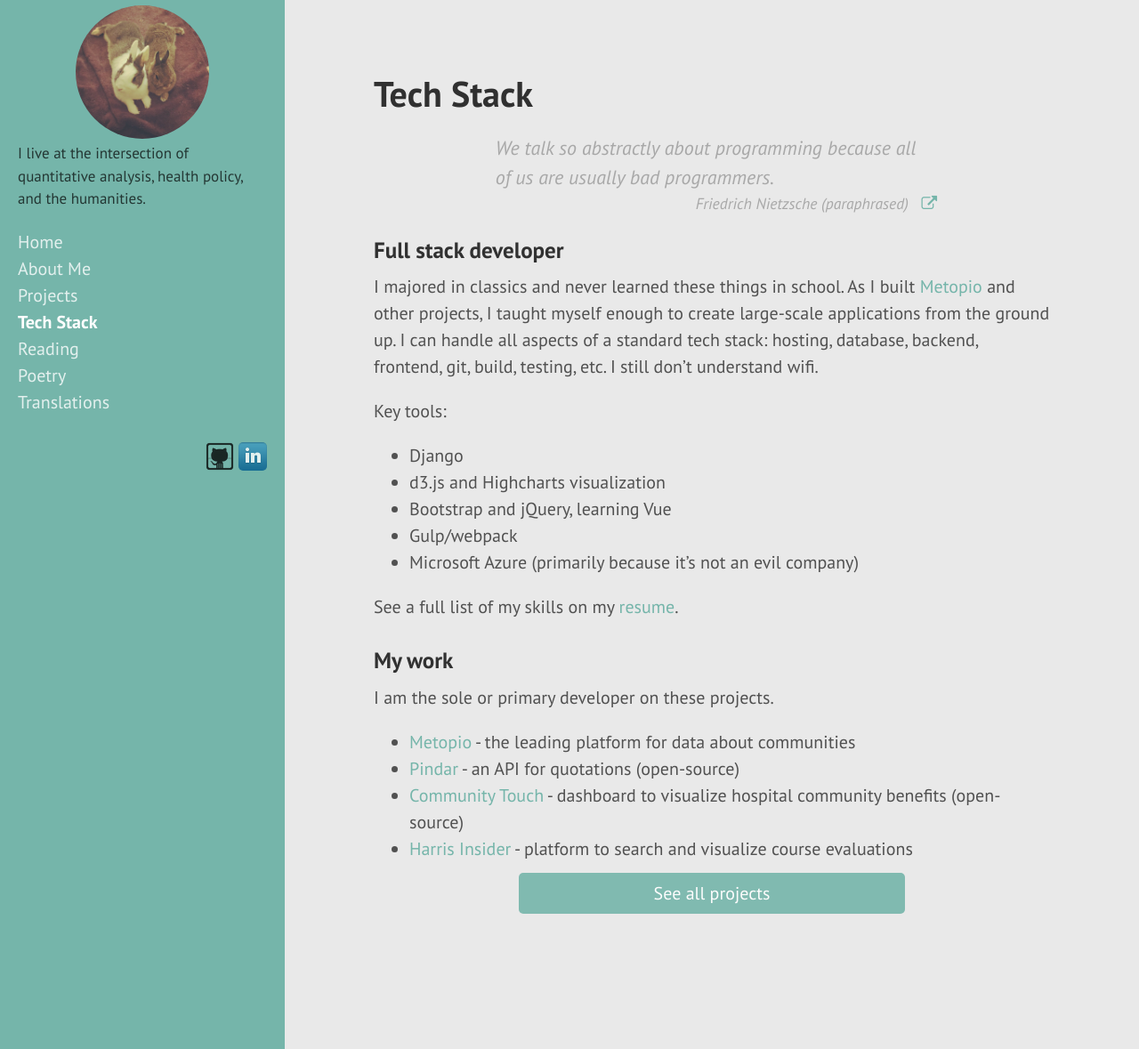
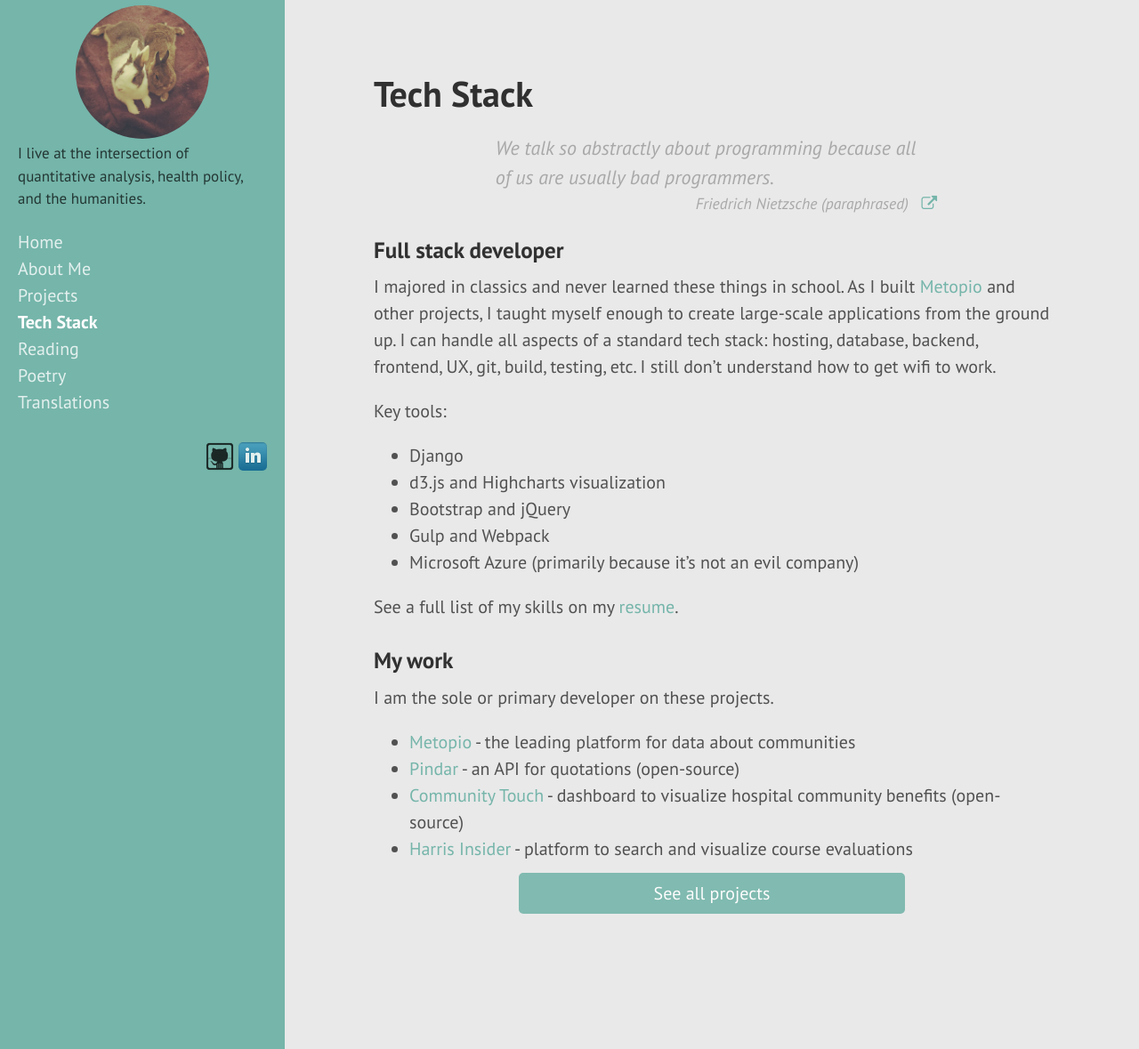
Before and after one commit to jcgiuffrida/jcgiuffrida.github.io, a Jekyll site: the page built from tools.html, in a window 1280 px wide and 1179 px high. Shown: the whole window at 89% size. Built offline with Jekyll 4.4.1, drawn with Linux system fonts in a browser that asks for light colours; nearby versions of some CDN libraries.

Commit message:
Update tools

```diff
--- a/tools.html
+++ b/tools.html
@@ -8,14 +8,14 @@ title: Tech Stack
 </div>
 
 <h3>Full stack developer</h3>
-<p>I majored in classics and never learned these things in school. As I built <a href="https://metop.io">Metopio</a> and other projects, I taught myself enough to create large-scale applications from the ground up. I can handle all aspects of a standard tech stack: hosting, database, backend, frontend, git, build, testing, etc. I still don&rsquo;t understand wifi.</p>
+<p>I majored in classics and never learned these things in school. As I built <a href="https://metop.io">Metopio</a> and other projects, I taught myself enough to create large-scale applications from the ground up. I can handle all aspects of a standard tech stack: hosting, database, backend, frontend, UX, git, build, testing, etc. I still don&rsquo;t understand how to get wifi to work.</p>
 
 <p>Key tools:</p>
 <ul>
   <li>Django</li>
   <li>d3.js and Highcharts visualization</li>
-  <li>Bootstrap and jQuery, learning Vue</li>
-  <li>Gulp/webpack</li>
+  <li>Bootstrap and jQuery</li>
+  <li>Gulp and Webpack</li>
   <li>Microsoft Azure (primarily because it&rsquo;s not an evil company)</li>
 </ul>
 
```
